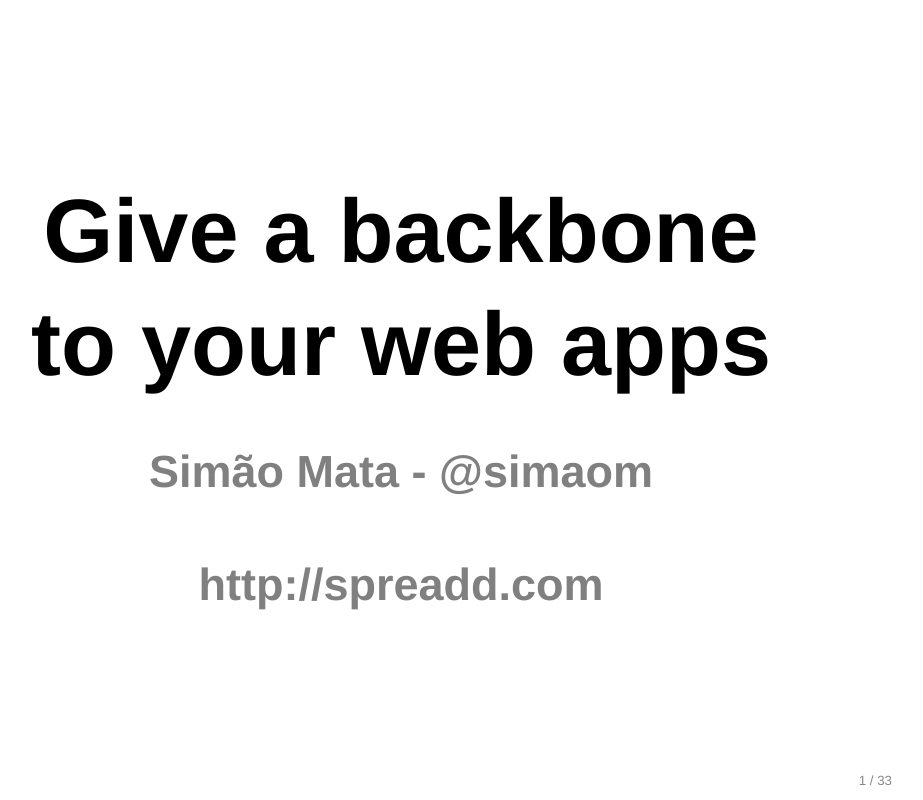
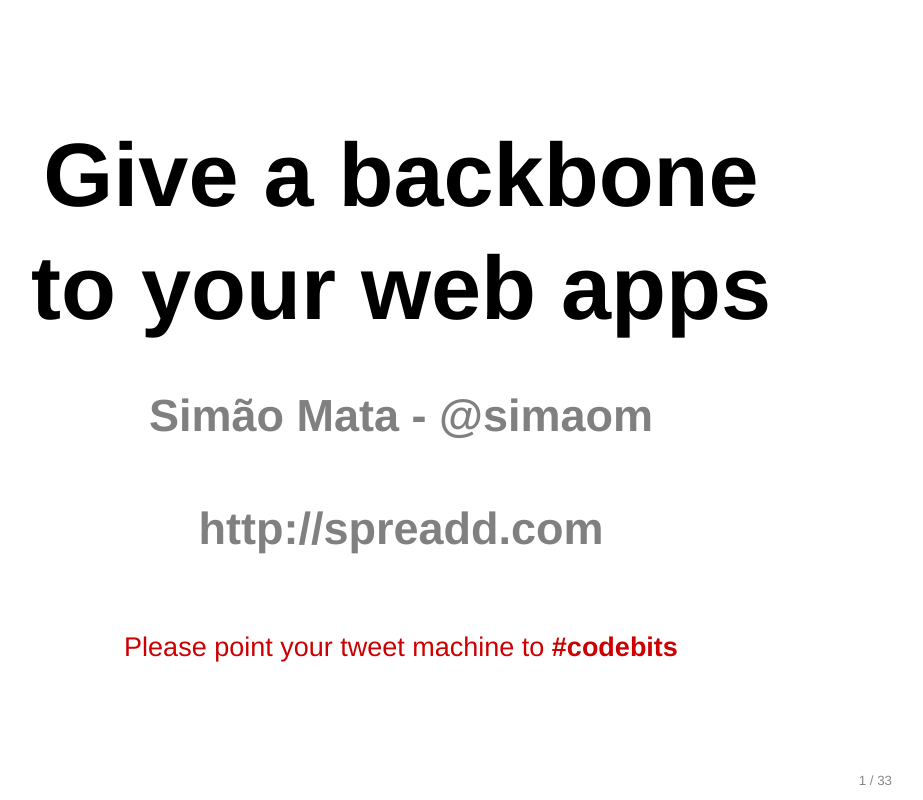
Before and after one commit to simao/backbone-codebits, a plain HTML site: page index.html in a window 1280 px wide. Shown: the whole page, without its empty margins (239-1162 px from the left). Drawn offline with Linux system fonts and the light colour scheme.

Commit message:
Added twit instructions

```diff
--- a/index.html
+++ b/index.html
@@ -44,11 +44,14 @@
 	<h1>Give a backbone to your web apps
           <br>
           <span style="color: gray; font-size: 0.5em">Simão Mata - @simaom<br>
-          http://spreadd.com</span>
+          http://spreadd.com</span><br>
+          <span style="font-weight: normal; color: #c00; font-size: 0.3em">Please point your tweet machine to <strong>#codebits</strong></span>
         </h1>
 
 
 </section>
+
+
 
 <section class="slide" id="why">
   <h1>Why do you need Backbone</h1>
```
